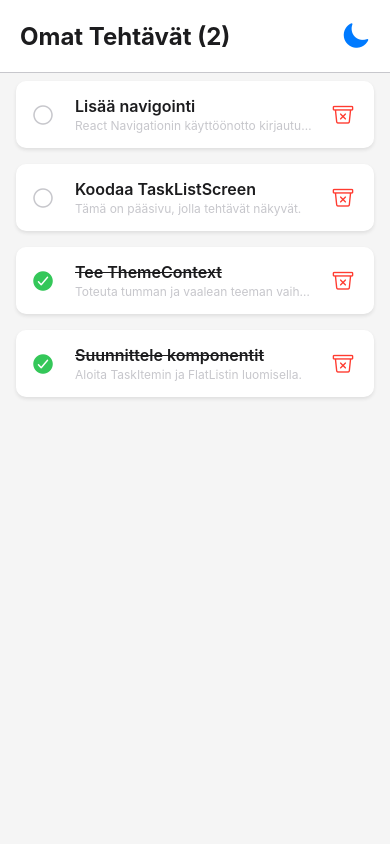
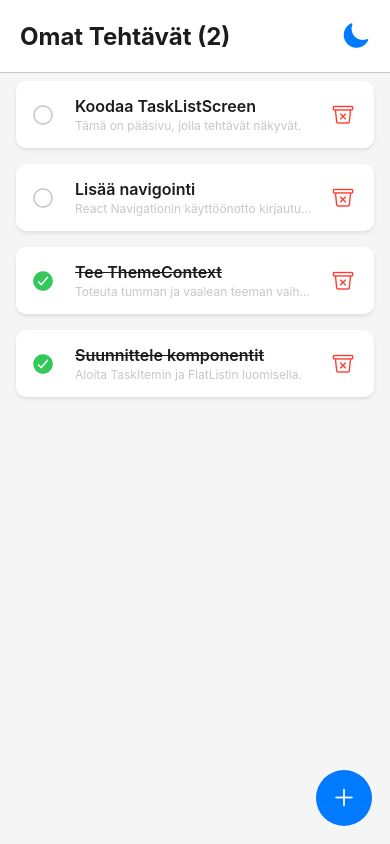
Before and after one commit to NUrpomaki/MyTasks, a React Native app: screen / in a window 390 px wide. Built offline with nearby package versions, Linux system fonts and the light colour scheme.

Commit message:
Tehtävän lisäys modaali

```diff
--- a/package.json
+++ b/package.json
@@ -9,11 +9,13 @@
     "web": "expo start --web"
   },
   "dependencies": {
+    "@expo/vector-icons": "^15.0.3",
     "@react-navigation/native": "^7.1.25",
     "@react-navigation/native-stack": "^7.8.6",
     "@types/uuid": "^10.0.0",
     "expo": "~54.0.29",
     "expo-font": "~14.0.10",
+    "expo-image-picker": "~17.0.10",
     "expo-status-bar": "~3.0.9",
     "react": "19.1.0",
     "react-native": "0.81.5",
--- /dev/null
+++ b/src/components/Task/AddTaskModal.tsx
@@ -0,0 +1,162 @@
+import React, { useState } from 'react';
+import { Modal, View, Text, StyleSheet, TouchableOpacity, TextInput, Alert } from 'react-native';
+import { useTheme } from '../../context/ThemeContext';
+
+// Modal uuden tehtävän lisäämistä varten.
+// Tässä vaiheessa: otsikko + kuvaus + lisää/peruuta, ei vielä kuvaa.
+const AddTaskModal: React.FC<{
+  visible: boolean;
+  onClose: () => void;
+  onAdd: (title: string, description?: string) => void;
+}> = ({ visible, onClose, onAdd }) => {
+  const { theme } = useTheme();
+
+  // Lomakkeen tila
+  const [title, setTitle] = useState('');
+  const [description, setDescription] = useState('');
+
+  // Tyhjennetään kentät ja suljetaan modali
+  const handleClose = () => {
+    setTitle('');
+    setDescription('');
+    onClose();
+  };
+
+  // Validointi + lisäys
+  const handleAdd = () => {
+    // Robustisuus: otsikko on pakollinen
+    if (!title.trim()) {
+      Alert.alert('Puuttuu otsikko', 'Anna tehtävälle otsikko.');
+      return;
+    }
+
+    // Kutsutaan parentin antamaa callbackia
+    onAdd(title.trim(), description.trim() || undefined);
+
+    // Tyhjennetään lomake ja suljetaan modali
+    setTitle('');
+    setDescription('');
+    onClose();
+  };
+
+  return (
+    <Modal visible={visible} transparent animationType="slide" onRequestClose={handleClose}>
+      {/* Tumma tausta modaalin alla */}
+      <View style={styles.backdrop}>
+        <View
+          style={[
+            styles.container,
+            { backgroundColor: theme.colors.card, borderColor: theme.colors.border },
+          ]}
+        >
+          <Text style={[styles.title, { color: theme.colors.text }]}>
+            Lisää uusi tehtävä
+          </Text>
+
+          {/* Otsikko */}
+          <Text style={[styles.label, { color: theme.colors.text }]}>Otsikko</Text>
+          <TextInput
+            value={title}
+            onChangeText={setTitle}
+            placeholder="Tehtävän otsikkko"
+            placeholderTextColor={theme.colors.text}
+            style={[
+              styles.input,
+              { borderColor: theme.colors.border, color: theme.colors.text },
+            ]}
+          />
+
+          {/* Kuvaus */}
+          <Text style={[styles.label, { color: theme.colors.text }]}>Kuvaus (valinnainen)</Text>
+          <TextInput
+            value={description}
+            onChangeText={setDescription}
+            placeholder="Lisätiedot tehtävästä"
+            placeholderTextColor={theme.colors.text}
+            multiline
+            style={[
+              styles.input,
+              styles.textArea,
+              { borderColor: theme.colors.border, color: theme.colors.text },
+            ]}
+          />
+
+          {/* Napit */}
+          <View style={styles.row}>
+            <TouchableOpacity
+              onPress={handleClose}
+              style={[styles.secondaryBtn, { borderColor: theme.colors.border }]}
+            >
+              <Text style={{ color: theme.colors.text, fontWeight: '700' }}>
+                Peruuta
+              </Text>
+            </TouchableOpacity>
+
+            <TouchableOpacity
+              onPress={handleAdd}
+              style={[styles.primaryBtn, { backgroundColor: theme.colors.primary }]}
+            >
+              <Text style={{ color: '#fff', fontWeight: '900' }}>
+                Lisää
+              </Text>
+            </TouchableOpacity>
+          </View>
+
+        </View>
+      </View>
+    </Modal>
+  );
+};
+
+const styles = StyleSheet.create({
+  backdrop: {
+    flex: 1,
+    backgroundColor: 'rgba(0,0,0,0.4)',
+    justifyContent: 'flex-end',
+  },
+  container: {
+    padding: 20,
+    borderTopLeftRadius: 16,
+    borderTopRightRadius: 16,
+    borderWidth: 1,
+    gap: 10,
+  },
+  title: {
+    fontSize: 18,
+    fontWeight: 'bold',
+    marginBottom: 4,
+  },
+  label: {
+    fontWeight: '700',
+    marginTop: 6,
+  },
+  input: {
+    borderWidth: 1,
+    borderRadius: 10,
+    padding: 12,
+  },
+  textArea: {
+    height: 90,
+    textAlignVertical: 'top',
+  },
+  row: {
+    flexDirection: 'row',
+    gap: 10,
+    marginTop: 12,
+  },
+  primaryBtn: {
+    flex: 1,
+    borderRadius: 10,
+    padding: 12,
+    alignItems: 'center',
+  },
+  secondaryBtn: {
+    flex: 1,
+    borderRadius: 10,
+    padding: 12,
+    alignItems: 'center',
+    borderWidth: 1,
+  },
+});
+
+export default AddTaskModal;
--- /dev/null
+++ b/src/components/UI/FABButton.tsx
@@ -0,0 +1,51 @@
+import React from "react";
+import { TouchableOpacity, StyleSheet, Platform } from "react-native";
+import { Ionicons } from "@expo/vector-icons";
+import { useTheme } from "../../context/ThemeContext";
+
+// Fab -nappi ruudun kulmassa.
+
+const FABButton: React.FC<{ onPress: () => void }> = ({ onPress }) => {
+  const { theme } = useTheme();
+
+  return (
+    <TouchableOpacity
+      onPress={onPress}
+      activeOpacity={0.85}
+      style={[
+        styles.fab,
+        {
+          backgroundColor: theme.colors.primary,
+
+
+          ...Platform.select({
+            android: { elevation: 6 },
+            ios: {
+              shadowColor: "#000",
+              shadowOpacity: 0.25,
+              shadowRadius: 8,
+              shadowOffset: { width: 0, height: 4 },
+            },
+          }),
+        },
+      ]}
+    >
+      <Ionicons name="add" size={28} color="#fff" />
+    </TouchableOpacity>
+  );
+};
+
+const styles = StyleSheet.create({
+  fab: {
+    position: "absolute",
+    right: 18,
+    bottom: 18,
+    width: 56,
+    height: 56,
+    borderRadius: 28,
+    alignItems: "center",
+    justifyContent: "center",
+  },
+});
+
+export default FABButton;
--- a/src/context/TaskContext.tsx
+++ b/src/context/TaskContext.tsx
@@ -21,7 +21,7 @@ export const TaskProvider: React.FC<{ children: ReactNode }> = ({ children }) =>
     { id: uuidv4(), title: 'Suunnittele komponentit', description: 'Aloita TaskItemin ja FlatListin luomisella.', completed: true, createdAt: Date.now() - 3600000 },
     { id: uuidv4(), title: 'Tee ThemeContext', description: 'Toteuta tumman ja vaalean teeman vaihtomekanismi.', completed: true, createdAt: Date.now() - 1800000 },
     { id: uuidv4(), title: 'Koodaa TaskListScreen', description: 'Tämä on pääsivu, jolla tehtävät näkyvät.', completed: false, createdAt: Date.now() },
-    { id: uuidv4(), title: 'Lisää navigointi', description: 'React Navigationin käyttöönotto kirjautumiseen ja listanäkymään.', completed: false, createdAt: Date.now() + 600000 },
+    { id: uuidv4(), title: 'Lisää navigointi', description: 'React Navigationin käyttöönotto kirjautumiseen ja listanäkymään.', completed: false, createdAt: Date.now() - 600000 },
   ]);
 
   // Lisää uusi tehtävä
--- a/src/screens/TaskListScreen.tsx
+++ b/src/screens/TaskListScreen.tsx
@@ -1,13 +1,20 @@
-import React from 'react';
+import React, { useState } from 'react';
 import { View, Text, FlatList, StyleSheet, SafeAreaView, TouchableOpacity } from 'react-native';
 import { useTheme } from '../context/ThemeContext';
 import { useTasks } from '../context/TaskContext';
 import TaskItem from '../components/Task/TaskItem'; // Tuo TaskItem
 import { Ionicons } from '@expo/vector-icons';
+import FABButton from '../components/UI/FABButton';
+import AddTaskModal from '../components/Task/AddTaskModal';
 
 const TaskListScreen: React.FC = () => {
   const { theme, toggleTheme } = useTheme();
-  const { tasks, deleteTask, toggleTask } = useTasks();
+
+  // Otetaan addTask mukaan, jotta modali voi lisätä tehtävän listaan
+  const { tasks, deleteTask, toggleTask, addTask } = useTasks();
+
+  // Modal auki/kiinni
+  const [isAddModalVisible, setIsAddModalVisible] = useState(false);
 
   const dynamicStyles = StyleSheet.create({
     safeArea: {
@@ -28,7 +35,6 @@ const TaskListScreen: React.FC = () => {
       fontWeight: 'bold',
       color: theme.colors.text,
     },
-    // Flexboxia käytetään headerissä
     list: {
       flex: 1,
     },
@@ -45,7 +51,9 @@ const TaskListScreen: React.FC = () => {
 
       {/* Yläpalkki (Header) */}
       <View style={dynamicStyles.header}>
-        <Text style={dynamicStyles.headerTitle}>Omat Tehtävät ({tasks.filter(t => !t.completed).length})</Text>
+        <Text style={dynamicStyles.headerTitle}>
+          Omat Tehtävät ({tasks.filter(t => !t.completed).length})
+        </Text>
 
         {/* Teemanvaihtopainike */}
         <TouchableOpacity onPress={toggleTheme}>
@@ -60,7 +68,11 @@ const TaskListScreen: React.FC = () => {
       {/* Tehtävälista */}
       <FlatList
         style={dynamicStyles.list}
-        data={tasks.sort((a, b) => (a.completed === b.completed) ? (b.createdAt - a.createdAt) : a.completed ? 1 : -1)} // Lajittelu: keskeneräiset ensin
+        data={[...tasks].sort((a, b) =>
+          (a.completed === b.completed)
+            ? (b.createdAt - a.createdAt)
+            : a.completed ? 1 : -1
+        )}
         keyExtractor={(item) => item.id}
         renderItem={({ item }) => (
           <TaskItem
@@ -69,10 +81,31 @@ const TaskListScreen: React.FC = () => {
             onDelete={deleteTask}
           />
         )}
-        ListEmptyComponent={<Text style={dynamicStyles.emptyText}>Ei tehtäviä. Lisää uusi!</Text>}
+        ListEmptyComponent={
+          <Text style={dynamicStyles.emptyText}>
+            Ei tehtäviä. Lisää uusi!
+          </Text>
+        }
       />
 
-      {/* Tähän tulisi myöhemmin painike uuden tehtävän lisäämiseksi */}
+      {/* Modaalinäkymä uuden tehtävän lisäämistä varten */}
+      <AddTaskModal
+        visible={isAddModalVisible}
+        onClose={() => setIsAddModalVisible(false)}
+        onAdd={(title, description) => {
+          // Lisätään tehtävä TaskContextiin
+          addTask(title, description);
+
+          // Suljetaan modali lisäyksen jälkeen
+          setIsAddModalVisible(false);
+        }}
+      />
+
+      {/* Nappi tehtävän lisäämistä varten */}
+      <FABButton onPress={() => {
+        console.log("FAB pressed");
+        setIsAddModalVisible(true);
+      }} />
 
     </SafeAreaView>
   );
```
Also changed, not shown: 1 other file (tests, documents, lock files or other folders). Lines whose indentation alone changed are shown as unchanged.
